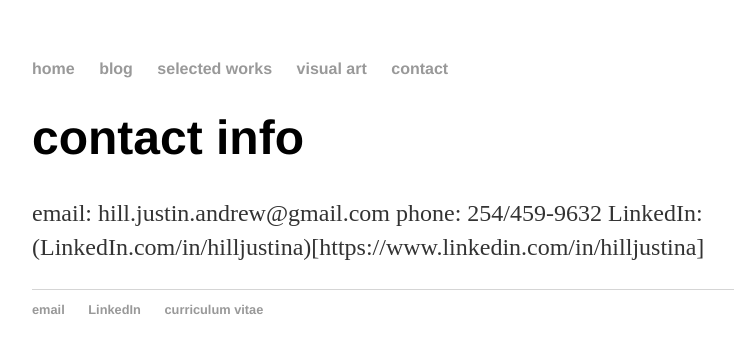
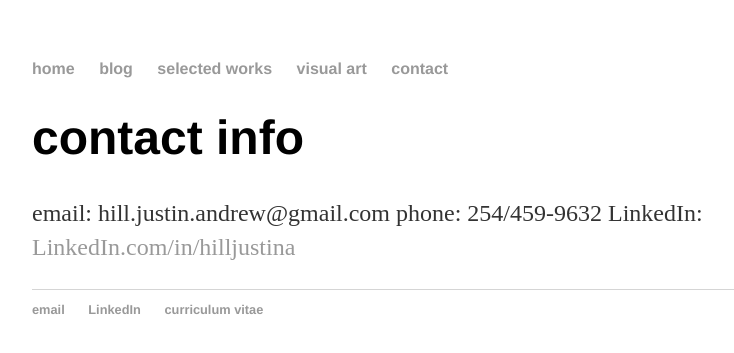
Before and after one commit to HillJustin/HillJustin.github.io, a Jekyll site: the page built from contact/index.md, in a window 1280 px wide. Shown: the top 353 px of the page, without its empty margins (160-894 px from the left). Built offline with Jekyll 4.4.1, drawn with Linux system fonts in a browser that asks for light colours.

Commit message:
Update index.md

```diff
--- a/contact/index.md
+++ b/contact/index.md
@@ -7,4 +7,4 @@ title: "contact | Justin Hill"
 
 email: hill.justin.andrew@gmail.com
 phone: 254/459-9632
-LinkedIn: (LinkedIn.com/in/hilljustina)[https://www.linkedin.com/in/hilljustina]
+LinkedIn: [LinkedIn.com/in/hilljustina](https://www.linkedin.com/in/hilljustina)
```
